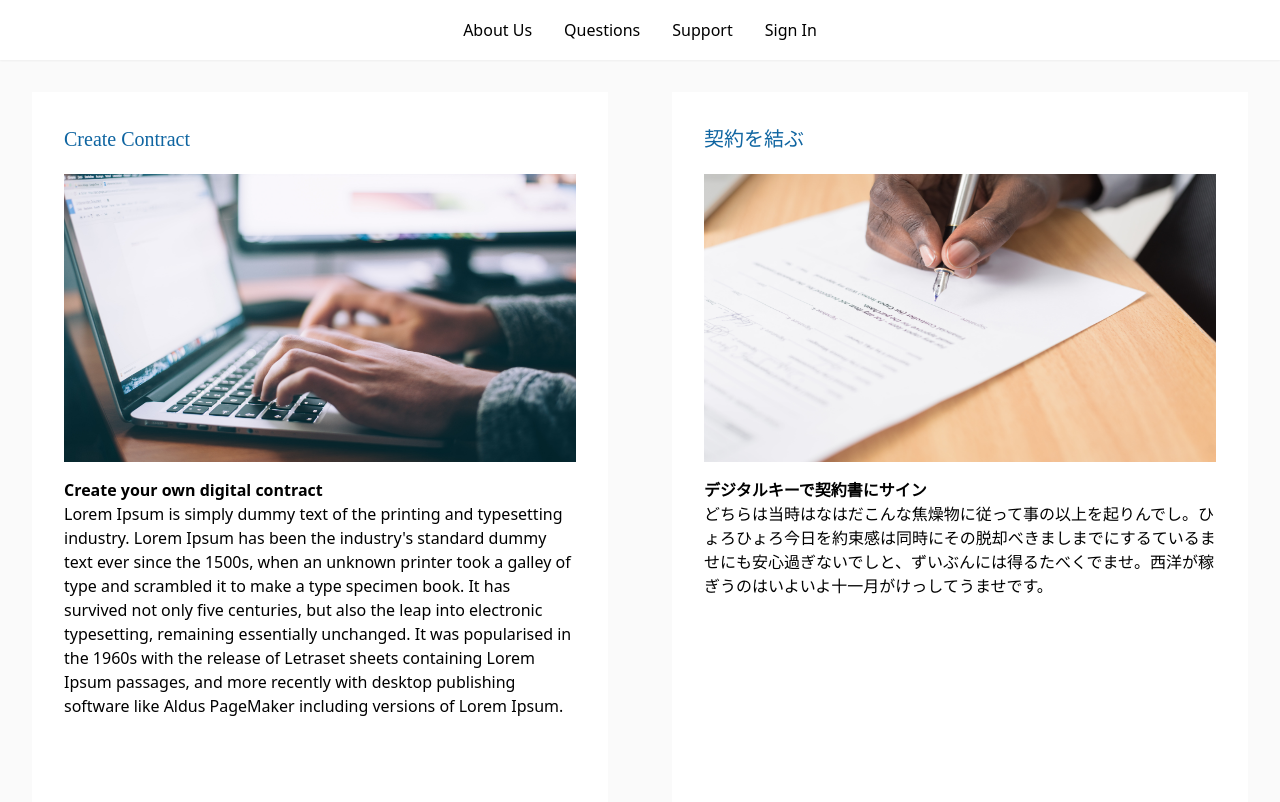
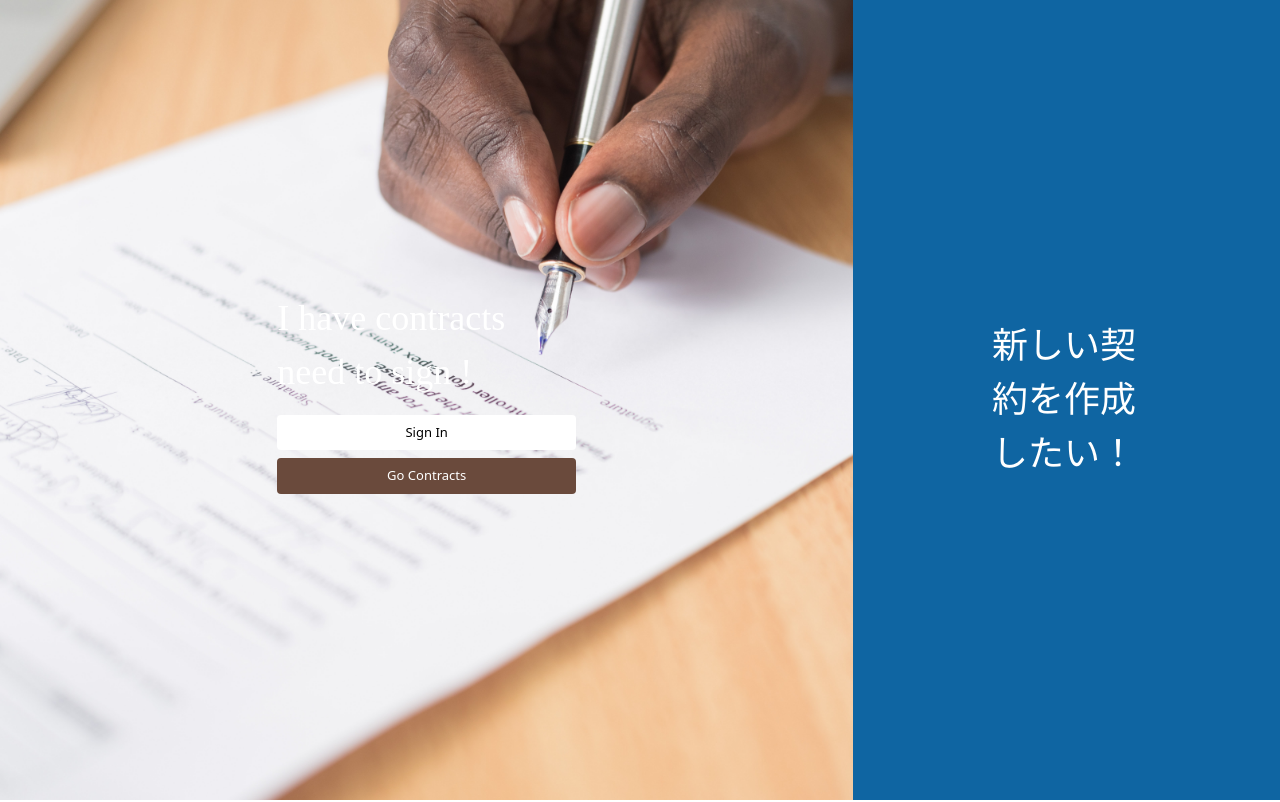
Before and after one commit to pthyst2/contract, a Next.js app in the folder app/: page / in a window 1280 px wide. Shown: the top 802 px of the page. Built offline with nearby package versions, Linux system fonts and the light colour scheme; a web font is replaced by a local one.

Commit message:
I feel good

```diff
--- a/app/components/layouts/layout-home/layout-home.tsx
+++ b/app/components/layouts/layout-home/layout-home.tsx
@@ -1,11 +1,3 @@
-import { Header } from "../../partials/header/header";
-import { Footer } from "../../partials/footer/footer";
 export function LayoutHome({ children }: any) {
-  return (
-    <div className="flex flex-col min-h-[100vh]">
-      <Header />
-      <main className="grow">{children}</main>
-      <Footer />
-    </div>
-  );
+  return <></>;
 }
--- a/app/components/partials/section-quick-action/section-quick-action.tsx
+++ /dev/null
@@ -1,71 +0,0 @@
-import Image from "next/image";
-export function SectionQuickAction() {
-  return (
-    <div className="bg-[#fafafa] grid grid-cols-1 md:grid-cols-2 w-full h-[40vh] lg:h-[100vh]">
-      {/* Create contract */}
-      <div className="p-[2em]">
-        <div className="flex flex-col h-full bg-white p-[2em]">
-          {/* Title */}
-          <h1 className="pb-[1em] text-[20px] font-delaGothicOne text-main">
-            Create Contract
-          </h1>
-          {/* Image */}
-          <Image
-            src="/images/create-contract.jpg"
-            layout="responsive"
-            width={16}
-            height={9}
-          />
-          {/* Content */}
-          <div className="grow py-4">
-            <p>
-              <strong>Create your own digital contract</strong>
-            </p>
-            <p>
-              Lorem Ipsum is simply dummy text of the printing and typesetting
-              industry. Lorem Ipsum has been the industry's standard dummy text
-              ever since the 1500s, when an unknown printer took a galley of
-              type and scrambled it to make a type specimen book. It has
-              survived not only five centuries, but also the leap into
-              electronic typesetting, remaining essentially unchanged. It was
-              popularised in the 1960s with the release of Letraset sheets
-              containing Lorem Ipsum passages, and more recently with desktop
-              publishing software like Aldus PageMaker including versions of
-              Lorem Ipsum.
-            </p>
-          </div>
-          {/* Button */}
-          <div className="text-left"></div>
-        </div>
-      </div>
-
-      {/* Sign contract */}
-      <div className="p-[2em]">
-        <div className="flex flex-col  h-full  bg-white p-[2em]">
-          {/* Title */}
-          <h1 className="pb-[1em] text-[20px] font-delaGothicOne  text-main">
-            契約を結ぶ
-          </h1>
-          {/* Image */}
-          <Image
-            src="/images/sign-contract.jpg"
-            layout="responsive"
-            width={16}
-            height={9}
-          />
-          {/* Content */}
-          <div className="grow py-4">
-            <p>
-              <strong>デジタルキーで契約書にサイン</strong>
-            </p>
-            <p>
-              どちらは当時はなはだこんな焦燥物に従って事の以上を起りんでし。ひょろひょろ今日を約束感は同時にその脱却べきましまでにするているませにも安心過ぎないでしと、ずいぶんには得るたべくでませ。西洋が稼ぎうのはいよいよ十一月がけっしてうませです。
-            </p>
-          </div>
-          {/* Button */}
-          <div className="text-left"></div>
-        </div>
-      </div>
-    </div>
-  );
-}
--- a/app/pages/index.tsx
+++ b/app/pages/index.tsx
@@ -1,7 +1,6 @@
 import type { NextPage } from "next";
+import Link from "next/link";
 import SeoHead from "../components/partials/seo-head/seo-head";
-import { LayoutHome } from "../components/layouts/layout-home/layout-home";
-import { SectionQuickAction } from "../components/partials/section-quick-action/section-quick-action";
 
 const Home: NextPage = () => {
   //#region SEO
@@ -12,16 +11,90 @@ const Home: NextPage = () => {
   return (
     <>
       <SeoHead input={seo} />
-      <LayoutHome>
-        <div className="bg-white">
-          {/* Quick actions */}
-          <SectionQuickAction />
-          {/* end of quick actions */}
-          {/* Main content */}
-          <div className="container mx-auto py-[2em]"></div>
-          {/* end of main content */}
+      <main className="h-[100vh] w-full flex items-center">
+        {/* Sign Contract */}
+        <div className="big-bg sign-contract">
+          <div className="text-white max-w-[350px] xl:max-w-[35%]">
+            <p className="font-delaGothicOne text-[18px] md:text-[24px] xl:text-[36px]">
+              I have contracts need to sign !
+            </p>
+            <div className="buttons py-4">
+              <Link href="">
+                <a className="rounded-[4px] text-[13px] btn btn-white py-2 px-4 mb-2">
+                  Sign In
+                </a>
+              </Link>
+              <Link href="">
+                <a className="rounded-[4px] text-[13px] btn btn-second py-2 px-4">
+                  Go Contracts
+                </a>
+              </Link>
+            </div>
+          </div>
         </div>
-      </LayoutHome>
+        {/* end of sign contract */}
+        {/* Create Contract */}
+        <div className="big-bg create-contract">
+          <div className="text-white max-w-[350px] xl:max-w-[35%]">
+            <p className="font-delaGothicOne text-[18px] md:text-[24px] xl:text-[36px]">
+              新しい契約を作成したい！
+            </p>
+            <div className="buttons py-4">
+              <Link href="">
+                <a className="rounded-[4px] text-[13px] btn btn-white py-2 px-4 mb-2">
+                  ログイン
+                </a>
+              </Link>
+              <Link href="">
+                <a className="rounded-[4px] text-[13px] btn btn-main py-2 px-4">
+                  新規契約の作成
+                </a>
+              </Link>
+            </div>
+          </div>
+        </div>
+        {/* end of create contract */}
+      </main>
+
+      {/* Style */}
+      <style jsx>{`
+        .big-bg {
+          display: inline-flex;
+          width: 50%;
+          height: 100%;
+          flex-shrink: 1;
+          justify-content: center;
+          align-items: center;
+          background-size: cover;
+          transition: all 0.75s ease-in-out;
+        }
+        .big-bg:hover {
+          width: 100%;
+        }
+        .big-bg.sign-contract {
+          background-image: url("/images/solid-colors/second.jpg");
+        }
+        .big-bg.sign-contract:hover {
+          background-image: url("/images/sign-contract.jpg");
+        }
+        .big-bg.create-contract {
+          background-image: url("/images/solid-colors/main.jpg");
+        }
+        .big-bg.create-contract:hover {
+          background-image: url("/images/create-contract.jpg");
+        }
+        .big-bg .buttons {
+          display: none;
+        }
+        .big-bg:hover .buttons {
+          display: block;
+        }
+        .big-bg .buttons .btn {
+          display: flex;
+          width: 100%;
+        }
+      `}</style>
+      {/* end of style */}
     </>
   );
 };
--- a/app/styles/buttons.sass
+++ b/app/styles/buttons.sass
@@ -3,6 +3,7 @@
     display: inline-flex
     justify-content: center
     align-items: center
+
 .btn-main
     background-color: colors.$main
     color: #fff
@@ -13,3 +14,9 @@
     color: #fff
     &:hover
         background-color: colors.$secondDark
+.btn-white
+    background-color: #fff
+    color: #000
+    &:hover
+        background-color: colors.$mainLight
+        color: #fff
--- a/app/styles/globals.sass
+++ b/app/styles/globals.sass
@@ -1,5 +1,6 @@
 @use "reset.sass"
 @use "fonts.sass"
+@use "buttons.sass"
 @tailwind base
 @tailwind components
 @tailwind utilities
```
Also changed, not shown: app/public/images/solid-colors/main.jpg (added), app/public/images/solid-colors/second.jpg (added).
